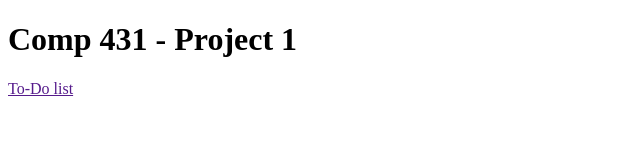
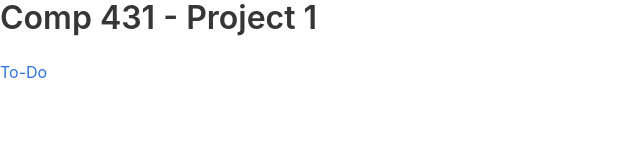
Before and after one commit to jeremyc61298/To-Do, a website: page static/html/root.html in a window 1280 px wide. Shown: the whole page, without its empty margins (0-640 px from the left). Drawn offline with nearby package versions, Linux system fonts and the light colour scheme.

Commit message:
Link on 'root' page now works.

```diff
--- a/lib/app/todo/todo-form.js
+++ b/lib/app/todo/todo-form.js
@@ -11,9 +11,10 @@ module.exports = (req, res) => {
     <meta http-equiv="X-UA-Compatible" content="IE=edge">
     <title>To-Do</title>
     <meta name="viewport" content="width=device-width, initial-scale=1">
+    <link rel="stylesheet" href="https://cdnjs.cloudflare.com/ajax/libs/bulma/0.7.2/css/bulma.min.css">
 </head>
 <body>
-<h1>To-Do List</h1>
+<h1 class="title">To-Do List</h1>
 <table>
   <tr>
     <td><input type="checkbox" checked/></td>
--- a/static/html/root.html
+++ b/static/html/root.html
@@ -8,12 +8,13 @@
         <title>Comp 431 - Project 1</title>
         <meta name="description" content="">
         <meta name="viewport" content="width=device-width, initial-scale=1">
+        <link rel="stylesheet" href="https://cdnjs.cloudflare.com/ajax/libs/bulma/0.7.2/css/bulma.min.css">
     </head>
     <body>
-        <h1>Comp 431 - Project 1</h1>
+        <h1 class = "title">Comp 431 - Project 1</h1>
         <p>
             <!-- Link to the main To-Do page -->
-            <a href="">To-Do list</a>
+            <a href="/todo">To-Do</a>
         </p>
     </body>
 </html>
```
